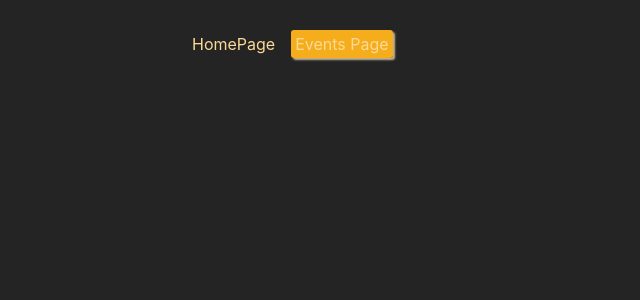
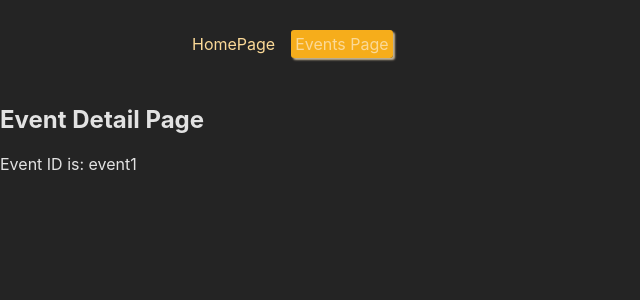
Before and after one commit to hadeersalah7/Practicing-React-Router, a React (Create React App) app in the folder frontend/: page /events/event1 in a window 1280 px wide. Shown: the top 300 px of the page, without its empty margins (0-640 px from the left). Built offline with nearby package versions, Linux system fonts and the light colour scheme.

Commit message:
updates on event pages

```diff
--- a/frontend/src/components/MainNavigation.js
+++ b/frontend/src/components/MainNavigation.js
@@ -12,6 +12,7 @@ function MainNavigation() {
               className={({ isActive }) =>
                 isActive ? classes.active : undefined
               }
+              end
             >
               HomePage
             </NavLink>
--- a/frontend/src/pages/EventsDetails.js
+++ b/frontend/src/pages/EventsDetails.js
@@ -2,5 +2,10 @@ import React from "react";
 import { useParams } from "react-router-dom";
 export default function EventsDetails() {
   const eventId = useParams();
-  return <div>{eventId.title}</div>;
+  return (
+    <>
+      <h2>Event Detail Page</h2>
+      <p>Event ID is: {eventId.id}</p>
+    </>
+  );
 }
--- a/frontend/src/pages/EventsPage.js
+++ b/frontend/src/pages/EventsPage.js
@@ -7,12 +7,15 @@ const Events = [
 ];
 export default function EventsPage() {
   return (
+    <>
+    <h1>Event Page</h1>
     <ul>
       {Events.map((event) => (
         <li key={event.id}>
-          <Link to={`/events/${event.id}`}>{event.title}</Link>
+          <Link to={event.id}>{event.title}</Link>
         </li>
       ))}
     </ul>
+    </>
   );
 }
```
Also changed, not shown: frontend/src/components/EventsRoot.js (added, +11 -0 lines).
